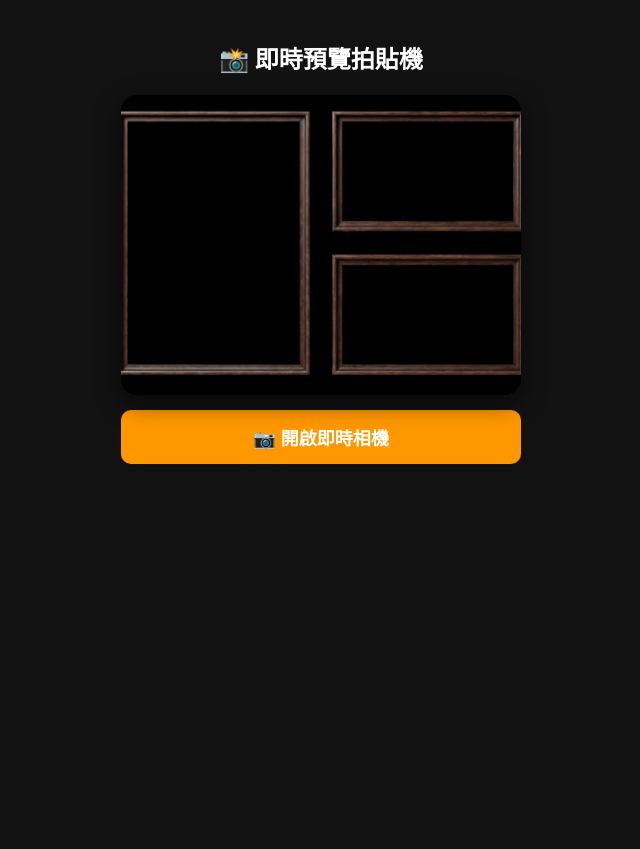
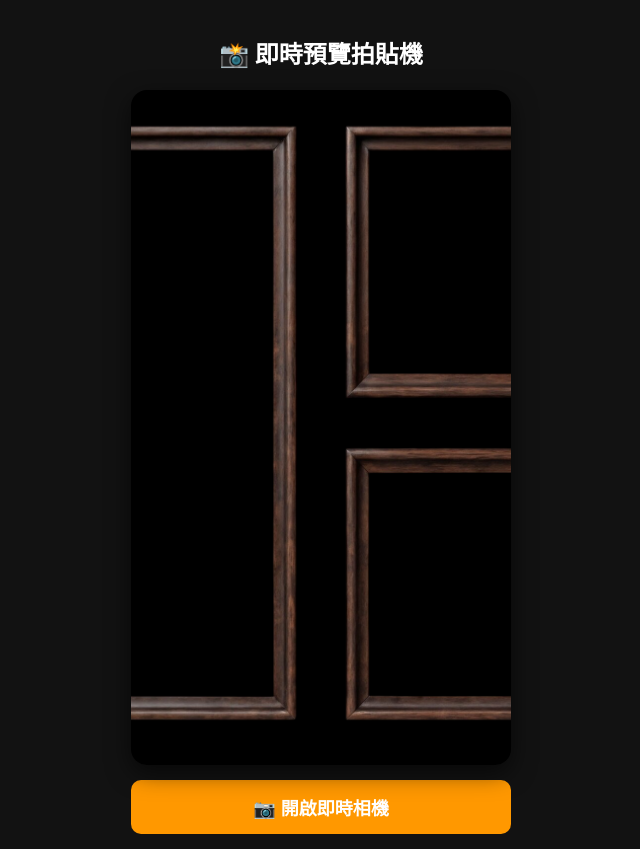
Before and after one commit to weshlo70/photo-booth, a plain HTML site: page index.html in a window 1280 px wide. Shown: the whole page, without its empty margins (319-959 px from the left). Before the commit the page ends 800 px from the top, so only its background shows below. Drawn offline with Linux system fonts and the light colour scheme.

Commit message:
Update index.html

```diff
--- a/index.html
+++ b/index.html
@@ -6,15 +6,14 @@
   <title>📸 即時線上拍貼機</title>
   <style>
     * { box-sizing: border-box; }
-    body { font-family: -apple-system, BlinkMacSystemFont, sans-serif; text-align: center; background: #121212; color: #fff; margin: 0; padding: 20px; }
-    .main-container { max-width: 400px; margin: 0 auto; }
+    body { font-family: -apple-system, BlinkMacSystemFont, sans-serif; text-align: center; background: #121212; color: #fff; margin: 0; padding: 15px; }
+    .main-container { max-width: 380px; margin: 0 auto; }
 
-    .stage { position: relative; width: 100%; aspect-ratio: 4/3; background: #000; border-radius: 16px; overflow: hidden; box-shadow: 0 8px 24px rgba(0,0,0,0.6); }
+    /* 關鍵修改：將 aspect-ratio 從 4/3 改為 9/16 直式比例 */
+    .stage { position: relative; width: 100%; aspect-ratio: 9/16; background: #000; border-radius: 16px; overflow: hidden; box-shadow: 0 8px 24px rgba(0,0,0,0.6); }
     video, .frame-overlay, #resultImg { position: absolute; top: 0; left: 0; width: 100%; height: 100%; object-fit: cover; }
     video { transform: scaleX(-1); }
     .frame-overlay { pointer-events: none; z-index: 2; }
-
-    /* 拍完照後顯示的成品圖片 */
     #resultImg { display: none; z-index: 3; }
 
     .btn { display: block; width: 100%; padding: 14px; font-size: 18px; font-weight: bold; color: white; border: none; border-radius: 10px; cursor: pointer; margin-top: 15px; }
@@ -34,7 +33,6 @@
     <div class="stage">
       <video id="webcam" autoplay playsinline muted></video>
       <img id="frameOverlay" class="frame-overlay" src="./frame.png" alt="相框">
-      <!-- 拍完照後的照片展示區 -->
       <img id="resultImg" alt="拍好的照片">
     </div>
 
@@ -59,8 +57,9 @@
 
     async function initCamera() {
       try {
+        // 關鍵修改：要求相機提供直式 (9:16) 解析度
         const stream = await navigator.mediaDevices.getUserMedia({
-          video: { facingMode: "user", width: { ideal: 1280 }, height: { ideal: 960 } },
+          video: { facingMode: "user", width: { ideal: 720 }, height: { ideal: 1280 } },
           audio: false
         });
         video.srcObject = stream;
@@ -86,7 +85,7 @@
       const ctx = hiddenCanvas.getContext('2d');
 
       try {
-        // 1. 畫自拍鏡像畫面
+        // 1. 畫鏡像自拍畫面
         ctx.save();
         ctx.translate(w, 0);
         ctx.scale(-1, 1);
@@ -98,12 +97,11 @@
           ctx.drawImage(frameOverlay, 0, 0, w, h);
         }
 
-        // 3. 產出 Base64 並直接呈現成 HTML 圖片
+        // 3. 產出直式圖片
         const imageUrl = hiddenCanvas.toDataURL('image/png');
         resultImg.src = imageUrl;
-        resultImg.style.display = 'block'; // 覆蓋在視訊畫面上
+        resultImg.style.display = 'block';
 
-        // 切換按鈕與提示文字
         captureBtn.style.display = 'none';
         rephotoBtn.style.display = 'block';
         tipText.style.display = 'block';
@@ -113,7 +111,6 @@
       }
     }
 
-    // 重拍功能
     function resetCamera() {
       resultImg.style.display = 'none';
       resultImg.src = '';
```
